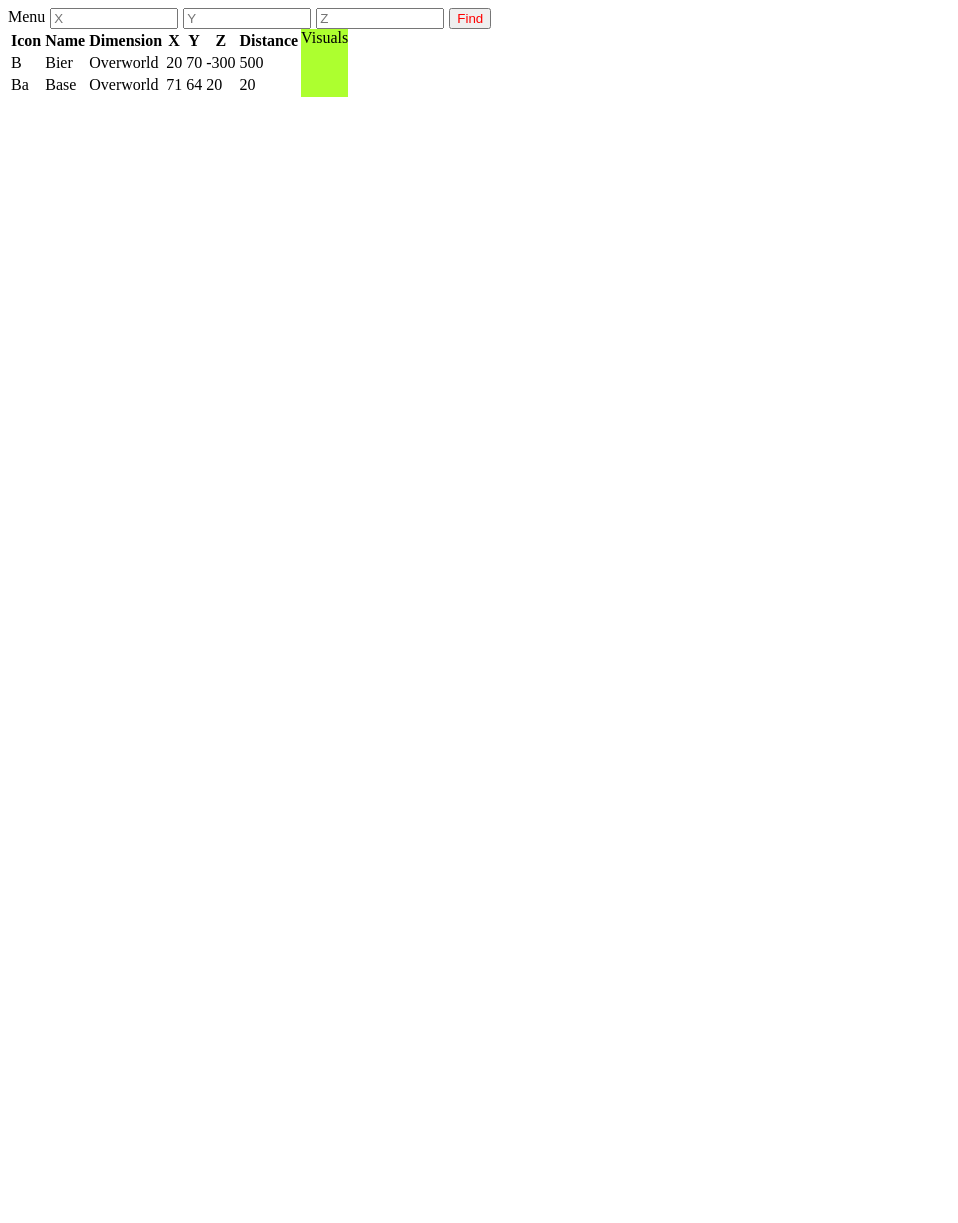
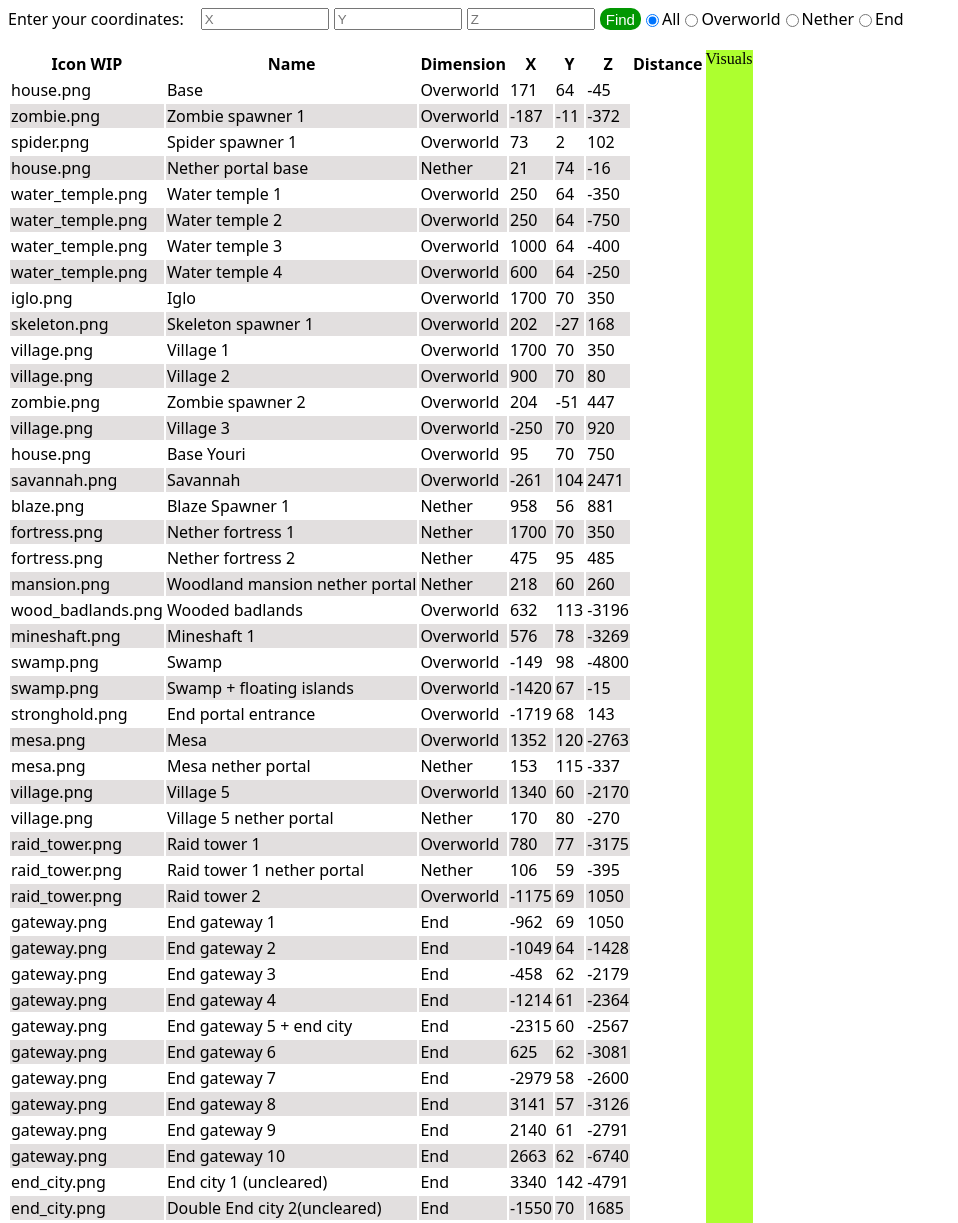
Before and after one commit to DonThomasso/Erika, a plain HTML site: page index.html in a window 1280 px wide. Shown: the top 1223 px of the page, without its empty margins (0-958 px from the left). Before the commit the page ends 800 px from the top, so only its background shows below. Drawn offline with Linux system fonts and the light colour scheme.

Commit message:
Update #2 	new file:   .vscode/settings.json 	modified:   CSS/body.css 	modified:   CSS/menu.css 	modified:   index.html 	modified:   index.js 	new file:   products.json

```diff
--- a/CSS/body.css
+++ b/CSS/body.css
@@ -10,6 +10,7 @@
     display: grid;
     border-color: black;
     border-width: 2px
+
 }
 
 .visuals{
@@ -18,3 +19,14 @@
     border-color: black;
     border-width: 2px
 }
+
+
+
+
+.table{
+    font-family:system-ui;
+}
+
+tr:nth-child(even) {
+    background-color: #e2dfdf;
+  }
--- a/CSS/menu.css
+++ b/CSS/menu.css
@@ -1,5 +1,11 @@
 .bar{
     display: flex;
+    padding-bottom: 20px;
+    font-family:system-ui, -apple-system, BlinkMacSystemFont, 'Segoe UI', Roboto, Oxygen, Ubuntu, Cantarell, 'Open Sans', 'Helvetica Neue', sans-serif;
+}
+
+.menu-text{
+    padding-right: 12px;
 }
 
 .xcoords{
@@ -23,5 +29,31 @@
 }
 
 .find{
-    color: red;
+    color: white;
+    background-color: rgb(2, 151, 2);
+    border-radius: 10px;
+    border: none;
+    width: auto;
+    font: Arial;
+    font-size: 15px;
+
 }
+
+.find:hover{
+    background-color: rgb(4, 167, 4);
+    transition: 0.15s;
+}
+
+.find:active{
+    background-color: rgb(86, 173, 86);
+    transition: 0.15s;
+}
+
+.radio{
+    display: inline-block;
+    vertical-align: top;
+}
+
+.radio-text{
+    vertical-align: bottom;
+}
--- a/index.html
+++ b/index.html
@@ -8,20 +8,35 @@
 
     <body>
         <div class="bar">
-            Menu
+            <span class="menu-text">Enter your coordinates:</span>
             <input class="xcoords" type="number" placeholder="X">
             <input class="ycoords" type="number" placeholder="Y">
             <input class="zcoords" type="number" placeholder="Z">
             <button class="find" onclick="buttonClick()">
                 Find
             </button>
+            <input class=radio type="radio" id="all" name="dimension" value="all" checked>
+            <label class=radio-text for="all">All</label>
+
+            <input class=radio type="radio" id="overworld" name="dimension" value="Overworld">
+            <label class=radio-text for="overworld">Overworld</label>
+
+            <input class=radio type="radio" id="nether" name="dimension" value="Nether">
+            <label class=radio-text for="nether">Nether</label>
+
+            <input class=radio type="radio" id="end" name="dimension" value="End">
+            <label class=radio-text for="end">End</label>
+
+
         </div>
 
         <div class="body">
             <div class="data">
-                <table>
+
+                <table class="table" id="myTable2">
+                    <thead>
                         <tr>
-                      <th>Icon</th>
+                            <th>Icon WIP</th>
                             <th>Name</th>
                             <th>Dimension</th>
                             <th>X</th>
@@ -29,25 +44,11 @@
                             <th>Z</th>
                             <th>Distance</th>
                         </tr>
-                    <tr>
-                      <td>B</td>
-                      <td>Bier</td>
-                      <td>Overworld</td>
-                      <td>20</td>
-                      <td>70</td>
-                      <td>-300</td>
-                      <td>500</td>
-                    </tr>
-                    <tr>
-                      <td>Ba</td>
-                      <td>Base</td>
-                      <td>Overworld</td>
-                      <td>71</td>
-                      <td>64</td>
-                      <td>20</td>
-                      <td>20</td>
-                    </tr>
+                    </thead>
+                    <tbody id="data-output">
+                                   </tbody>
                 </table>
+                <script src="test.js"></script>
             </div>
 
             <div class="visuals">
--- a/index.js
+++ b/index.js
@@ -1,5 +1 @@
 console.log("Hello World");
-
-function buttonClick(){
-    document.querySelector('.find').style.color = 'blue'
-}
--- /dev/null
+++ b/products.json
@@ -0,0 +1,394 @@
+[
+    {
+        "icon":"house.png",
+        "name":"Base",
+        "dimension":"Overworld",
+        "x":171,
+        "y":64,
+        "z":-45
+    },
+    {
+        "icon":"zombie.png",
+        "name":"Zombie spawner 1",
+        "dimension":"Overworld",
+        "x":-187,
+        "y":-11,
+        "z":-372
+    },
+    {
+        "icon":"spider.png",
+        "name":"Spider spawner 1",
+        "dimension":"Overworld",
+        "x":73,
+        "y":2,
+        "z":102
+    },
+    {
+        "icon":"house.png",
+        "name":"Nether portal base",
+        "dimension":"Nether",
+        "x":21,
+        "y":74,
+        "z":-16
+    },
+    {
+        "icon":"water_temple.png",
+        "name":"Water temple 1",
+        "dimension":"Overworld",
+        "x":250,
+        "y":64,
+        "z":-350
+    },
+    {
+        "icon":"water_temple.png",
+        "name":"Water temple 2",
+        "dimension":"Overworld",
+        "x":250,
+        "y":64,
+        "z":-750
+    },
+    {
+        "icon":"water_temple.png",
+        "name":"Water temple 3",
+        "dimension":"Overworld",
+        "x":1000,
+        "y":64,
+        "z":-400
+    },
+    {
+        "icon":"water_temple.png",
+        "name":"Water temple 4",
+        "dimension":"Overworld",
+        "x":600,
+        "y":64,
+        "z":-250
+    },
+    {
+        "icon":"iglo.png",
+        "name":"Iglo",
+        "dimension":"Overworld",
+        "x":1700,
+        "y":70,
+        "z":350
+    },
+    {
+        "icon":"skeleton.png",
+        "name":"Skeleton spawner 1",
+        "dimension":"Overworld",
+        "x":202,
+        "y":-27,
+        "z":168
+    },
+    {
+        "icon":"village.png",
+        "name":"Village 1",
+        "dimension":"Overworld",
+        "x":1700,
+        "y":70,
+        "z":350
+    },
+    {
+        "icon":"village.png",
+        "name":"Village 2",
+        "dimension":"Overworld",
+        "x":900,
+        "y":70,
+        "z":80
+    },
+    {
+        "icon":"zombie.png",
+        "name":"Zombie spawner 2",
+        "dimension":"Overworld",
+        "x":204,
+        "y":-51,
+        "z":447
+    },
+    {
+        "icon":"village.png",
+        "name":"Village 3",
+        "dimension":"Overworld",
+        "x":-250,
+        "y":70,
+        "z":920
+    },
+    {
+        "icon":"house.png",
+        "name":"Base Youri",
+        "dimension":"Overworld",
+        "x":95,
+        "y":70,
+        "z":750
+    },
+    {
+        "icon":"savannah.png",
+        "name":"Savannah",
+        "dimension":"Overworld",
+        "x":-261,
+        "y":104,
+        "z":2471
+    },
+    {
+        "icon":"blaze.png",
+        "name":"Blaze Spawner 1",
+        "dimension":"Nether",
+        "x":958,
+        "y":56,
+        "z":881
+    },
+    {
+        "icon":"fortress.png",
+        "name":"Nether fortress 1",
+        "dimension":"Nether",
+        "x":1700,
+        "y":70,
+        "z":350
+    },
+    {
+        "icon":"fortress.png",
+        "name":"Nether fortress 2",
+        "dimension":"Nether",
+        "x":475,
+        "y":95,
+        "z":485
+    },
+    {
+        "icon":"mansion.png",
+        "name":"Woodland mansion nether portal",
+        "dimension":"Nether",
+        "x":218,
+        "y":60,
+        "z":260
+    },
+    {
+        "icon":"wood_badlands.png",
+        "name":"Wooded badlands",
+        "dimension":"Overworld",
+        "x":632,
+        "y":113,
+        "z":-3196
+    },
+    {
+        "icon":"mineshaft.png",
+        "name":"Mineshaft 1",
+        "dimension":"Overworld",
+        "x":576,
+        "y":78,
+        "z":-3269
+    },
+    {
+        "icon":"swamp.png",
+        "name":"Swamp",
+        "dimension":"Overworld",
+        "x":-149,
+        "y":98,
+        "z":-4800
+    },
+    {
+        "icon":"swamp.png",
+        "name":"Swamp + floating islands",
+        "dimension":"Overworld",
+        "x":-1420,
+        "y":67,
+        "z":-15
+    },
+    {
+        "icon":"stronghold.png",
+        "name":"End portal entrance",
+        "dimension":"Overworld",
+        "x":-1719,
+        "y":68,
+        "z":143
+    },
+    {
+        "icon":"mesa.png",
+        "name":"Mesa",
+        "dimension":"Overworld",
+        "x":1352,
+        "y":120,
+        "z":-2763
+    },
+    {
+        "icon":"mesa.png",
+        "name":"Mesa nether portal",
+        "dimension":"Nether",
+        "x":153,
+        "y":115,
+        "z":-337
+    },
+    {
+        "icon":"village.png",
+        "name":"Village 5",
+        "dimension":"Overworld",
+        "x":1340,
+        "y":60,
+        "z":-2170
+    },
+    {
+        "icon":"village.png",
+        "name":"Village 5 nether portal",
+        "dimension":"Nether",
+        "x":170,
+        "y":80,
+        "z":-270
+    },
+    {
+        "icon":"raid_tower.png",
+        "name":"Raid tower 1",
+        "dimension":"Overworld",
+        "x":780,
+        "y":77,
+        "z":-3175
+    },
+    {
+        "icon":"raid_tower.png",
+        "name":"Raid tower 1 nether portal",
+        "dimension":"Nether",
+        "x":106,
+        "y":59,
+        "z":-395
+    },
+    {
+        "icon":"raid_tower.png",
+        "name":"Raid tower 2",
+        "dimension":"Overworld",
+        "x":-1175,
+        "y":69,
+        "z":1050
+    },
+    {
+        "icon":"gateway.png",
+        "name":"End gateway 1",
+        "dimension":"End",
+        "x":-962,
+        "y":69,
+        "z":1050
+    },
+    {
+        "icon":"gateway.png",
+        "name":"End gateway 2",
+        "dimension":"End",
+        "x":-1049,
+        "y":64,
+        "z":-1428
+    },
+    {
+        "icon":"gateway.png",
+        "name":"End gateway 3",
+        "dimension":"End",
+        "x":-458,
+        "y":62,
+        "z":-2179
+    },
+    {
+        "icon":"gateway.png",
+        "name":"End gateway 4",
+        "dimension":"End",
+        "x":-1214,
+        "y":61,
+        "z":-2364
+    },
+    {
+        "icon":"gateway.png",
+        "name":"End gateway 5 + end city",
+        "dimension":"End",
+        "x":-2315,
+        "y":60,
+        "z":-2567
+    },
+    {
+        "icon":"gateway.png",
+        "name":"End gateway 6",
+        "dimension":"End",
+        "x":625,
+        "y":62,
+        "z":-3081
+    },
+    {
+        "icon":"gateway.png",
+        "name":"End gateway 7",
+        "dimension":"End",
+        "x":-2979,
+        "y":58,
+        "z":-2600
+    },
+    {
+        "icon":"gateway.png",
+        "name":"End gateway 8",
+        "dimension":"End",
+        "x":3141,
+        "y":57,
+        "z":-3126
+    },
+    {
+        "icon":"gateway.png",
+        "name":"End gateway 9",
+        "dimension":"End",
+        "x":2140,
+        "y":61,
+        "z":-2791
+    },
+    {
+        "icon":"gateway.png",
+        "name":"End gateway 10",
+        "dimension":"End",
+        "x":2663,
+        "y":62,
+        "z":-6740
+    },
+    {
+        "icon":"end_city.png",
+        "name":"End city 1 (uncleared)",
+        "dimension":"End",
+        "x":3340,
+        "y":142,
+        "z":-4791
+    },
+    {
+        "icon":"end_city.png",
+        "name":"Double End city 2(uncleared)",
+        "dimension":"End",
+        "x":-1550,
+        "y":70,
+        "z":1685
+    },
+    {
+        "icon":"end_city.png",
+        "name":"End city 3 (uncleared)",
+        "dimension":"End",
+        "x":4295,
+        "y":66,
+        "z":-6740
+    },
+    {
+        "icon":"raid_tower.png",
+        "name":"Raid tower 3 + village",
+        "dimension":"Overworld",
+        "x":-2747,
+        "y":77,
+        "z":1224
+    },
+    {
+        "icon":"village.png",
+        "name":"Village 6 + 7 + 8",
+        "dimension":"Overworld",
+        "x":-3293,
+        "y":73,
+        "z":-2627
+    },
+    {
+        "icon":"jagged_peaks.png",
+        "name":"Jagged peaks",
+        "dimension":"Overworld",
+        "x":-1308,
+        "y":135,
+        "z":1500
+    },
+    {
+        "icon":"frozen_peaks.png",
+        "name":"Frozen peaks",
+        "dimension":"Overworld",
+        "x":-1650,
+        "y":144,
+        "z":1500
+    }
+]
```
Lines whose indentation alone changed are shown as unchanged.
